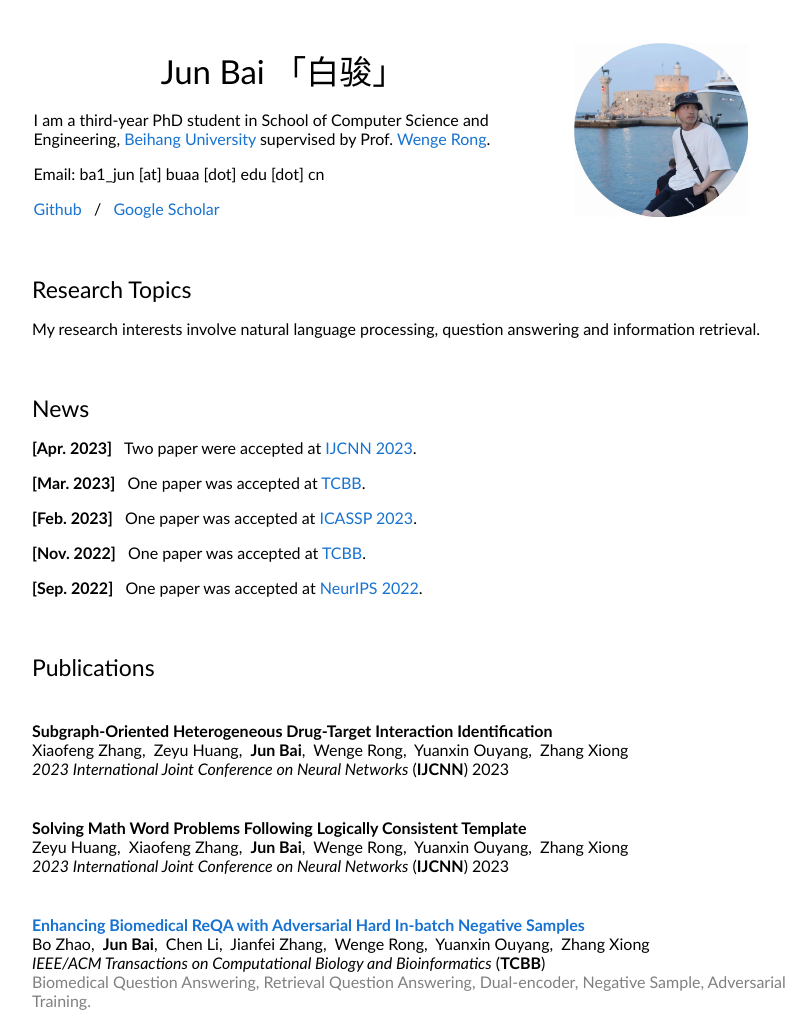
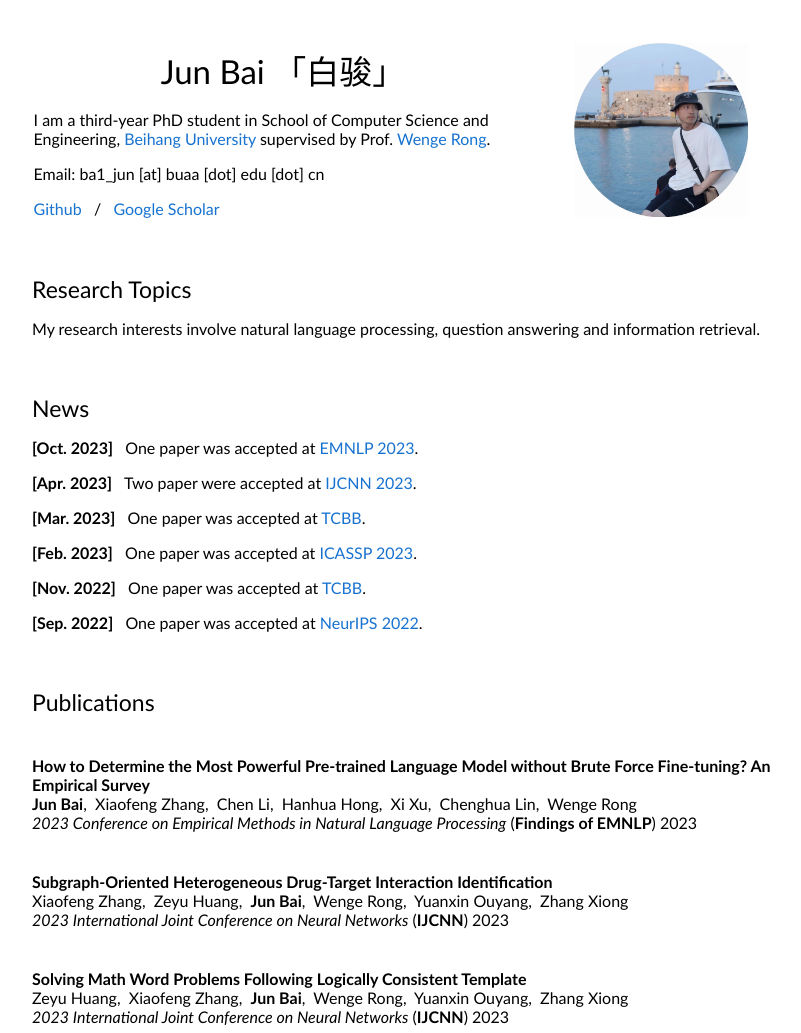
Before and after one commit to Ba1Jun/ba1jun.github.io, a plain HTML site: page index.html in a window 1280 px wide. Shown: the top 1033 px of the page, without its empty margins (228-1029 px from the left). Drawn offline with Linux system fonts and the light colour scheme.

Commit message:
emnlp 2023

```diff
--- a/index.html
+++ b/index.html
@@ -73,6 +73,11 @@
                                 <td style="padding:20px;width:100%;vertical-align:middle">
                                     <heading>News</heading>
                                     <p>
+                                        <strong>[Oct. 2023]</strong>&nbsp&nbsp
+                                        One paper was accepted at <a
+                                            href="https://2023.emnlp.org/" target="_blank">EMNLP 2023</a>.
+                                    </p>
+                                    <p>
                                         <strong>[Apr. 2023]</strong>&nbsp&nbsp
                                         Two paper were accepted at <a
                                             href="https://2023.ijcnn.org/" target="_blank">IJCNN 2023</a>.
@@ -111,6 +116,29 @@
                             </tr>
                         </tbody>
                     </table>
+                    <table
+                        style="width:100%;border:0px;border-spacing:0px;border-collapse:separate;margin-right:auto;margin-left:auto;">
+                        <tbody>
+
+                            <tr>
+
+                                <td style="padding:20px;width:100%;vertical-align:middle">
+                                    <papertitle>How to Determine the Most Powerful Pre-trained Language Model without Brute Force Fine-tuning? An Empirical Survey
+                                    </papertitle>
+                                    <br>
+                                    <strong>Jun Bai</strong>,&nbsp
+                                    Xiaofeng Zhang,&nbsp
+                                    Chen Li,&nbsp
+                                    Hanhua Hong,&nbsp
+                                    Xi Xu,&nbsp
+                                    Chenghua Lin,&nbsp
+                                    Wenge Rong&nbsp
+                                    <br>
+                                    <em>2023 Conference on Empirical Methods in Natural Language Processing</em> (<strong>Findings of EMNLP</strong>) 2023
+                                    <!-- <br>
+                                    <font color="gray">Biomedical Question Answering, Retrieval Question Answering, Dual-encoder, Negative Sample, Adversarial Training. -->
+                                </td>
+                            </tr>
                     <table
                         style="width:100%;border:0px;border-spacing:0px;border-collapse:separate;margin-right:auto;margin-left:auto;">
                         <tbody>
@@ -467,7 +495,7 @@
                                         <br>
                                         <br>
                                         <div style="float:left;">
-                                        Updated at Jun. 2023
+                                        Updated at Oct. 2023
                                         </div>
                                         <div style="float:right;">
                                         <a href="https://jonbarron.info">Template</a>
```
